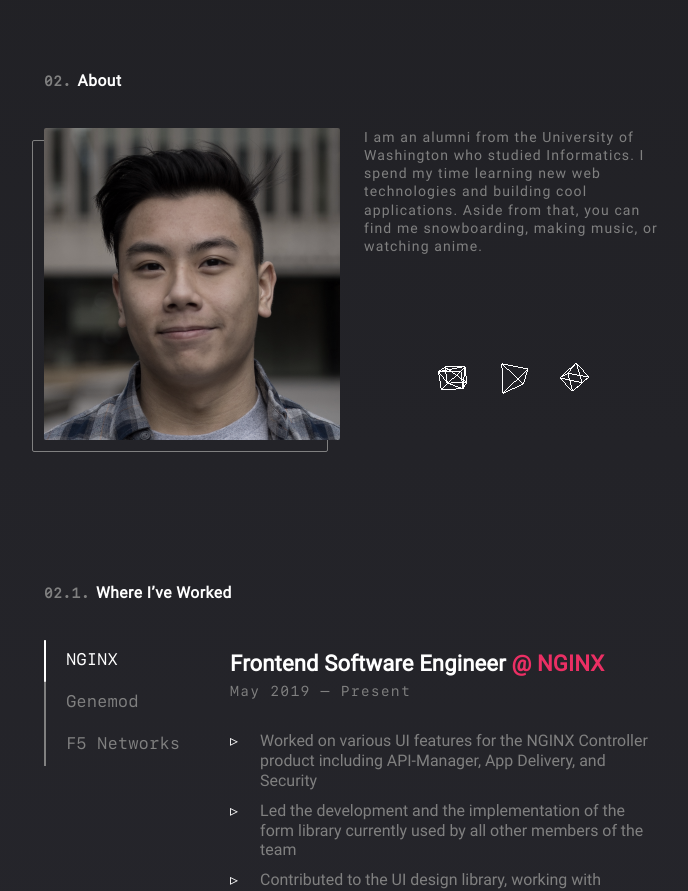
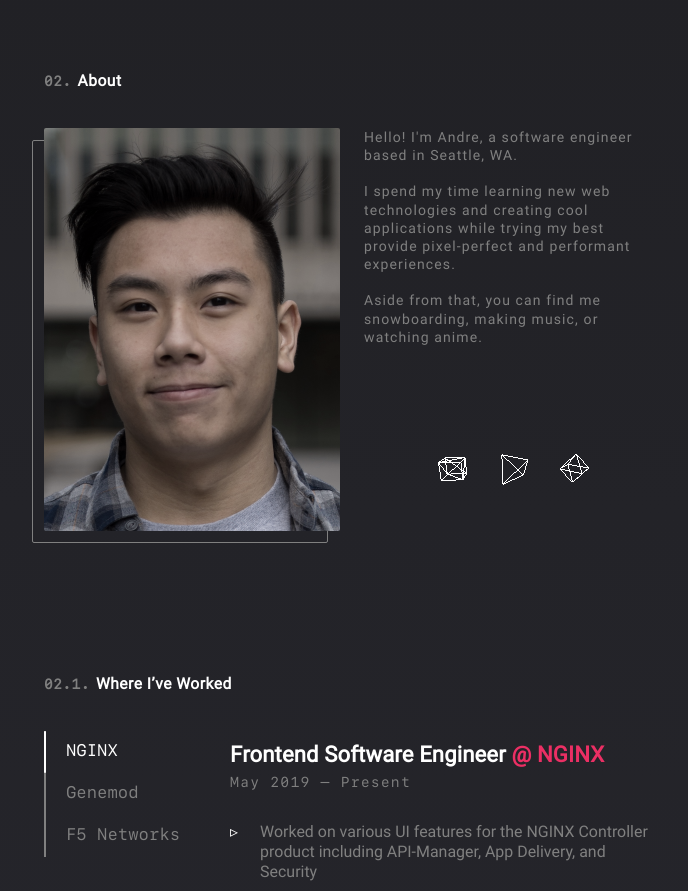
Before and after one commit to andrenguyener/portfolio, a Next.js app: page / in a window 1280 px wide. Shown: the part 3720-4611 px from the top of the page, without its empty margins (288-976 px from the left). Built offline with nearby package versions, Linux system fonts and the light colour scheme; a web font is replaced by a local one.

Commit message:
fix: update description

```diff
--- a/src/views/sections/About.tsx
+++ b/src/views/sections/About.tsx
@@ -43,10 +43,16 @@ export const About = () => {
                     <Profile ref={elRefs.image} />
                     <Description>
                         <p ref={elRefs.description}>
-                            I am an alumni from the University of Washington who studied
-                            Informatics. I spend my time learning new web technologies and building
-                            cool applications. Aside from that, you can find me snowboarding, making
-                            music, or watching anime.
+                            Hello! I'm Andre, a software engineer based in Seattle, WA.
+                            <br />
+                            <br />
+                            I spend my time learning new web technologies and creating cool
+                            applications while trying my best provide pixel-perfect and performant
+                            experiences.
+                            <br />
+                            <br />
+                            Aside from that, you can find me snowboarding, making music, or watching
+                            anime.
                         </p>
                         <CSSImageContainer ref={elRefs.geometric}>
                             <Geometric />
```
